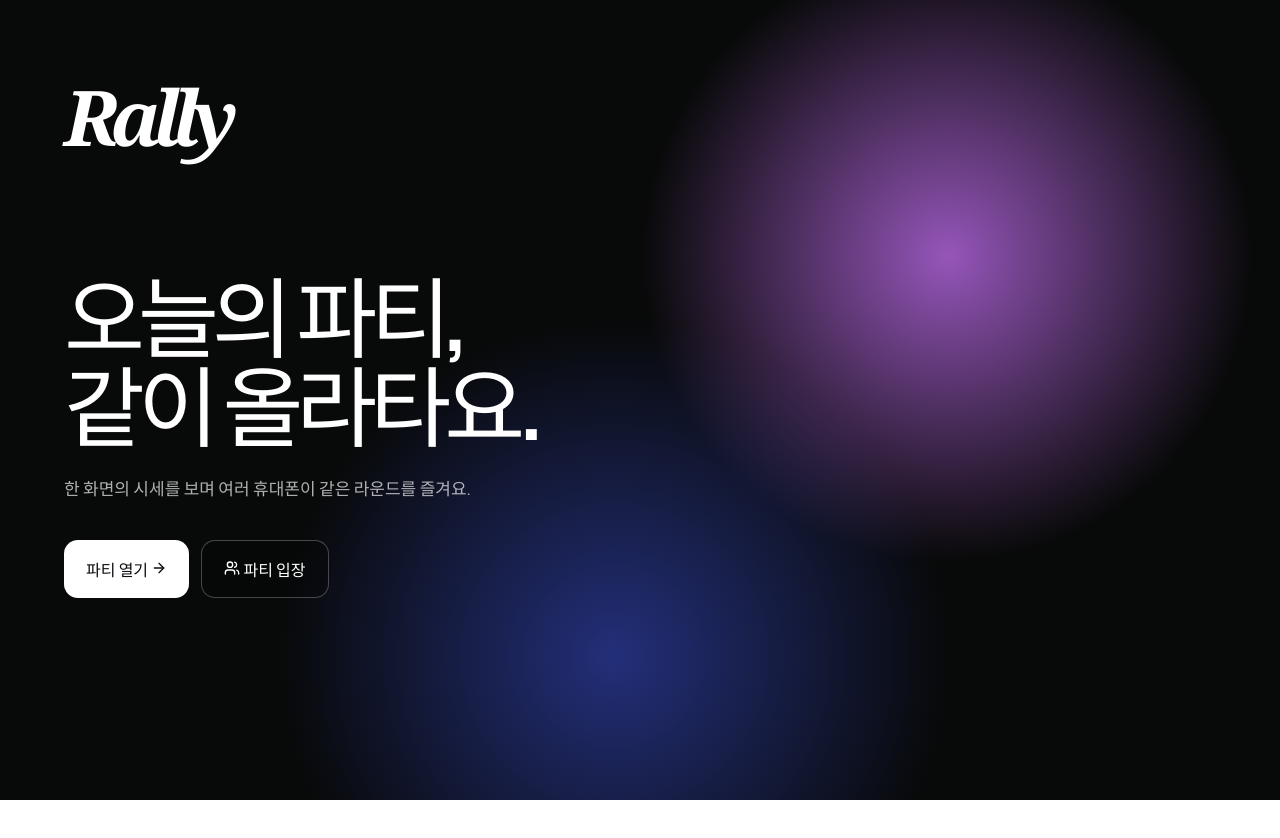
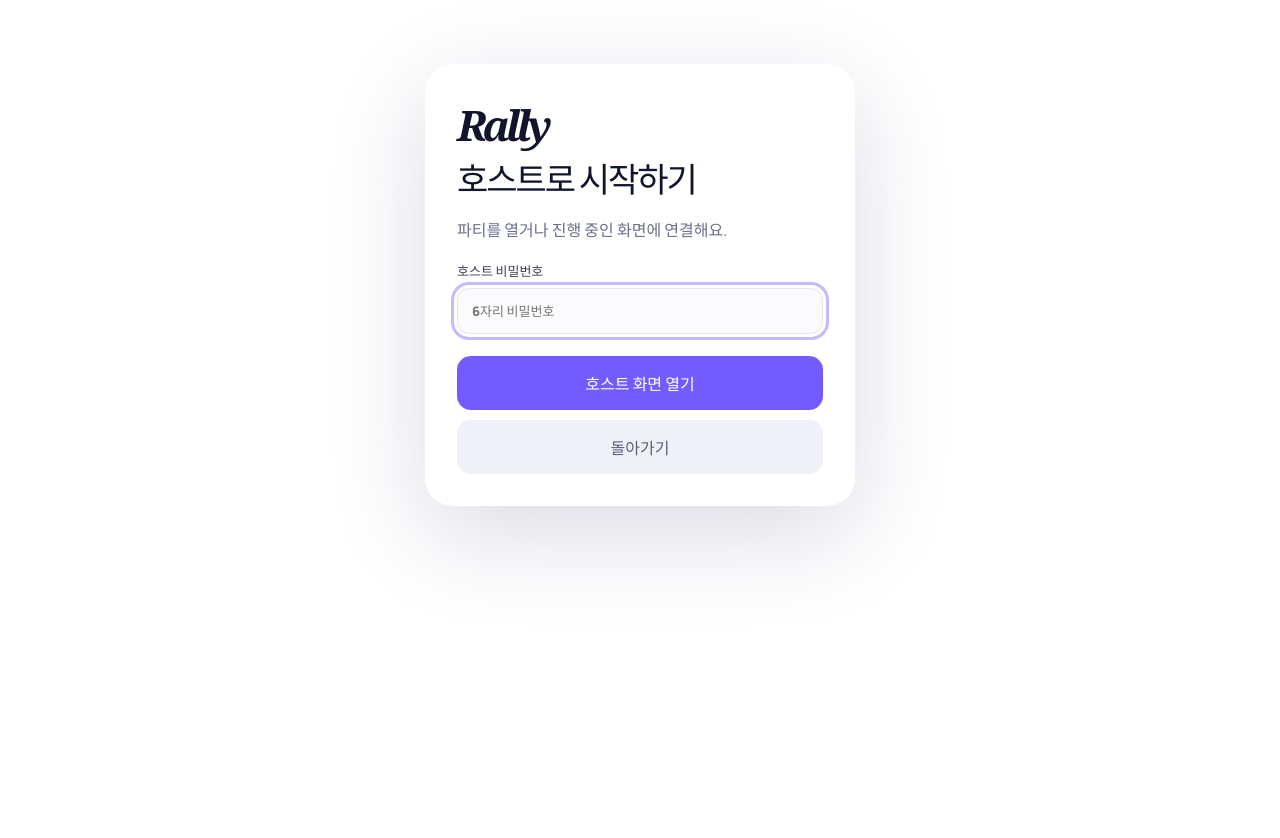
Before and after one commit to jungwuk-ryu/rally, a React (Vite) app: page / in a window 1280 px wide. Both pictures are taken after a click on the button "파티 열기". Shown: the top 838 px of the page. Before the commit the page ends 800 px from the top, so only its background shows below. Built offline with nearby package versions, Linux system fonts and the light colour scheme; no server answers; a web font is replaced by a local one.

Commit message:
feat(host): require host access password

```diff
--- a/src/App.tsx
+++ b/src/App.tsx
@@ -26,6 +26,52 @@
         <button className="lobby__button lobby__button--subtle" onClick={onJoin}><Users size={16} /> 파티 입장</button>
       </div>
     </section>
+  </main>
+}
+
+function HostAccessCard({
+  intent,
+  onAccess,
+  onBack,
+}: {
+  intent: 'create' | 'mirror'
+  onAccess: (password: string) => Promise<string | null>
+  onBack: () => void
+}) {
+  const [password, setPassword] = useState('')
+  const [error, setError] = useState('')
+  const [pending, setPending] = useState(false)
+  const isCreate = intent === 'create'
+
+  return <main className="join-card host-access-card">
+    <div className="lobby__mark" style={{ color: '#11152c', fontSize: 42 }}>Rally</div>
+    <h1>{isCreate ? '호스트로 시작하기' : '호스트 화면 연결'}</h1>
+    <p>{isCreate ? '파티를 열거나 진행 중인 화면에 연결해요.' : '진행 중인 Rally 호스트 화면에 연결해요.'}</p>
+    <form onSubmit={async (event) => {
+      event.preventDefault()
+      if (!password.trim()) return setError('호스트 비밀번호를 입력해 주세요.')
+      setError('')
+      setPending(true)
+      const accessError = await onAccess(password)
+      setPending(false)
+      if (accessError) setError(accessError)
+    }}>
+      <label>호스트 비밀번호
+        <input
+          value={password}
+          onChange={(event) => setPassword(event.target.value)}
+          type="password"
+          inputMode="numeric"
+          autoComplete="current-password"
+          placeholder="6자리 비밀번호"
+          maxLength={24}
+          autoFocus
+        />
+      </label>
+      {error && <p className="join-card__error">{error}</p>}
+      <button type="submit" disabled={pending}>{pending ? '연결 중' : isCreate ? '호스트 화면 열기' : '호스트 화면 연결'}</button>
+      <button className="host-access-card__back" type="button" onClick={onBack}>돌아가기</button>
+    </form>
   </main>
 }
 
@@ -67,6 +113,7 @@
   const [party, setParty] = useState<PartyState | null>(null)
   const [session, setSession] = useState<Session | null>(null)
   const [view, setView] = useState<'lobby' | 'join' | 'host' | 'guest'>(path === '/host' ? 'host' : isJoinRoute ? 'join' : 'lobby')
+  const [hostIntent, setHostIntent] = useState<'create' | 'mirror'>(path === '/host' ? 'mirror' : 'create')
   const [message, setMessage] = useState('')
 
   useEffect(() => {
@@ -86,10 +133,34 @@
     setView(bootstrap.session.isHost ? 'host' : 'guest')
   }, [])
 
-  const createParty = useCallback(async () => {
-    try { applyBootstrap(await emitWithAck<BootstrapResponse>('host:create', { hostName: 'Rally Host' })) }
-    catch (error) { setMessage(error instanceof Error ? error.message : '방을 만들지 못했어요.') }
-  }, [applyBootstrap])
+  const enterHost = useCallback(async (password: string) => {
+    try {
+      let bootstrap: BootstrapResponse
+      if (hostIntent === 'create') {
+        try {
+          bootstrap = await emitWithAck<BootstrapResponse>('host:create', { hostName: 'Rally Host', password })
+        } catch {
+          bootstrap = await emitWithAck<BootstrapResponse>('host:join-active', { password })
+        }
+      } else {
+        const stored = readStoredSession()
+        bootstrap = stored?.isHost
+          ? await emitWithAck<BootstrapResponse>('host:resume', { roomCode: stored.roomCode, userId: stored.userId, password })
+          : await emitWithAck<BootstrapResponse>('host:join-active', { password })
+      }
+      applyBootstrap(bootstrap)
+      return null
+    } catch (error) {
+      const nextMessage = error instanceof Error ? error.message : '호스트 화면에 연결하지 못했어요.'
+      setMessage(nextMessage)
+      return nextMessage
+    }
+  }, [applyBootstrap, hostIntent])
+
+  const openHost = useCallback(() => {
+    setHostIntent('create')
+    setView('host')
+  }, [])
 
   const joinParty = useCallback(async (payload: Pick<JoinPayload, 'phone' | 'nickname'>) => {
     try { applyBootstrap(await emitWithAck<BootstrapResponse>('party:join-default', payload)) }
@@ -98,16 +169,7 @@
 
   useEffect(() => {
     const stored = readStoredSession()
-    if (party || view === 'lobby' || view === 'join') return
-
-    if (view === 'host') {
-      const reconnect = stored?.isHost
-        ? emitWithAck<BootstrapResponse>('host:resume', { roomCode: stored.roomCode, userId: stored.userId })
-        : emitWithAck<BootstrapResponse>('host:join-active')
-
-      reconnect.then(applyBootstrap).catch(() => setView('lobby'))
-      return
-    }
+    if (party || view !== 'guest' || !stored) return
 
     if (stored && view === 'guest') {
       emitWithAck<BootstrapResponse>('party:resume', { roomCode: stored.roomCode, phone: stored.phone })
@@ -129,7 +191,7 @@
 
   if (view === 'host' && party) return <><HostView party={party} session={session ?? undefined} now={Date.now()} onTriggerRally={() => action('host:rally')} onNextRound={() => action('host:round-next')} onUpdateSettings={(settings: Partial<PartySettings>) => action('host:settings', settings)} onCreateEvent={(title, reward) => action('host:event-create', { title, reward })} onRewardEvent={(eventId, userId) => action('host:event-reward', { eventId, userId })} onServeOrder={(orderId) => action('host:order-served', { orderId })} /><AppErrorNotice message={message} onDismiss={() => setMessage('')} /></>
   if (view === 'guest' && party && session) return <><GuestView party={party} session={session} onInvest={(amount) => action('position:open', { userId: session.userId, amount })} onAddPosition={(amount) => action('position:open', { userId: session.userId, amount })} onClosePosition={(amount) => action('position:close', { userId: session.userId, amount })} onTopUp={(amount) => action('credit:topup', { userId: session.userId, amount })} onOrder={(productId, recipientId) => action('order:create', { userId: session.userId, productId, recipientId })} /><AppErrorNotice message={message} onDismiss={() => setMessage('')} /></>
-  if (view === 'host') return <><Lobby onHost={createParty} onJoin={() => setView('join')} /><AppErrorNotice message={message} onDismiss={() => setMessage('')} /></>
+  if (view === 'host') return <><HostAccessCard intent={hostIntent} onAccess={enterHost} onBack={() => setView('lobby')} /><AppErrorNotice message={message} onDismiss={() => setMessage('')} /></>
   if (view === 'join') return <><JoinCard onJoin={joinParty} /><AppErrorNotice message={message} onDismiss={() => setMessage('')} /></>
-  return <><Lobby onHost={createParty} onJoin={() => setView('join')} /><AppErrorNotice message={message} onDismiss={() => setMessage('')} /></>
+  return <><Lobby onHost={openHost} onJoin={() => setView('join')} /><AppErrorNotice message={message} onDismiss={() => setMessage('')} /></>
 }
--- a/src/index.css
+++ b/src/index.css
@@ -49,6 +49,8 @@
 .join-card label { display: grid; gap: 8px; margin-top: 17px; color: #3b4053; font-size: 13px; font-weight: 800; }
 .join-card input { width: 100%; border: 1px solid #e4e6ef; border-radius: 12px; padding: 13px 14px; color: #10152b; background: #fbfbfd; }
 .join-card button { width: 100%; margin-top: 22px; padding: 15px; border: 0; border-radius: 14px; background: #725cff; color: #fff; font-weight: 800; }
+.join-card button:disabled { cursor: wait; opacity: .7; }
+.host-access-card__back { margin-top: 10px !important; color: #596077 !important; background: #f0f1f6 !important; }
 .join-card .join-card__error { color: #df3f62; font-size: 13px; }
 
 .app-error-toast {
```
